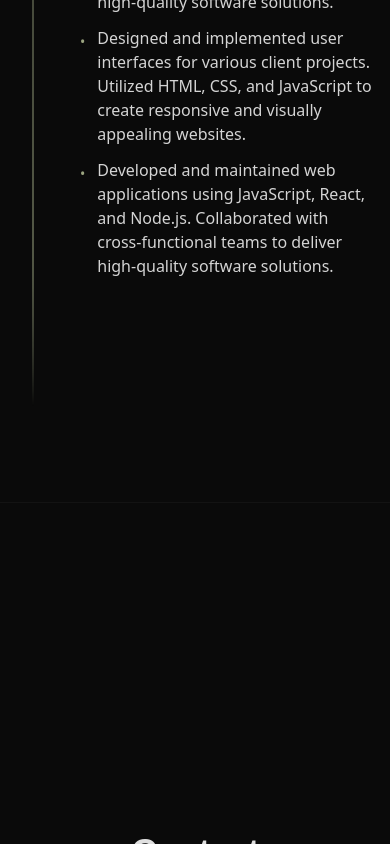
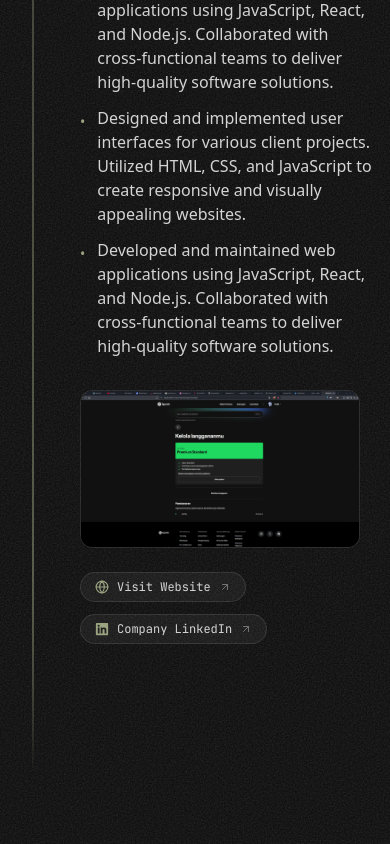
Before and after one commit to HOSEKI7/farid-zahran, a Next.js app: page / in a window 390 px wide. Shown: the part 5887-6731 px from the top of the page. Built offline with nearby package versions, Linux system fonts and the light colour scheme.

Commit message:
feat(experience): add company website and linkedin CTA links
Render pill-style CTA links for company website and LinkedIn profile below experience photos/description.

```diff
--- a/src/components/sections/experience-section.tsx
+++ b/src/components/sections/experience-section.tsx
@@ -3,6 +3,8 @@ import { Timeline } from "@/components/ui/timeline";
 import { ExperienceCarousel } from "@/components/ui/experience-carousel";
 import { Experience } from "@/lib/types";
 import experiencesData from "@/data/experiences.json";
+import { Globe, ArrowUpRight } from "lucide-react";
+import { FaLinkedin } from "react-icons/fa";
 
 export function ExperienceSection() {
   const experiences: Experience[] = experiencesData;
@@ -58,12 +60,59 @@ export function ExperienceSection() {
         {exp.photos && exp.photos.length > 0 && (
           <ExperienceCarousel photos={exp.photos} company={exp.company} />
         )}
+
+        {(exp.company_website || exp.company_linkedin) && (
+          <div className="mt-6 flex flex-wrap gap-3 items-center">
+            {exp.company_website && (
+              <a
+                href={exp.company_website}
+                target="_blank"
+                rel="noopener noreferrer"
+                className="group inline-flex items-center gap-2 px-3.5 py-1.5 rounded-full text-xs font-mono text-neutral-300 hover:text-white bg-white/5 hover:bg-white/10 border border-white/10 hover:border-[#9ba480]/50 transition-all"
+              >
+                <Globe className="w-3.5 h-3.5 text-[#9ba480]" />
+                <span>Visit Website</span>
+                <ArrowUpRight className="w-3 h-3 text-neutral-500 group-hover:text-white group-hover:translate-x-0.5 group-hover:-translate-y-0.5 transition-transform" />
+              </a>
+            )}
+            {exp.company_linkedin && (
+              <a
+                href={exp.company_linkedin}
+                target="_blank"
+                rel="noopener noreferrer"
+                className="group inline-flex items-center gap-2 px-3.5 py-1.5 rounded-full text-xs font-mono text-neutral-300 hover:text-white bg-white/5 hover:bg-white/10 border border-white/10 hover:border-[#9ba480]/50 transition-all"
+              >
+                <FaLinkedin className="w-3.5 h-3.5 text-[#9ba480]" />
+                <span>Company LinkedIn</span>
+                <ArrowUpRight className="w-3 h-3 text-neutral-500 group-hover:text-white group-hover:translate-x-0.5 group-hover:-translate-y-0.5 transition-transform" />
+              </a>
+            )}
+          </div>
+        )}
       </div>
     ),
   }));
 
   return (
-    <section id="experience" className="w-full relative z-10 border-t border-border/30 bg-background py-24">
+    <section id="experience" className="relative w-full min-h-screen flex flex-col justify-center py-20 md:py-24 bg-[#0a0a0a] text-[#e0e0e0] border-t border-[#2a2a2a]/40 overflow-hidden">
+      {/* Halide Grain Noise SVG Background */}
+      <svg style={{ position: "absolute", width: 0, height: 0 }} aria-hidden="true">
+        <filter id="experience-grain">
+          <feTurbulence
+            type="fractalNoise"
+            baseFrequency="0.65"
+            numOctaves="3"
+          />
+          <feColorMatrix type="saturate" values="0" />
+        </filter>
+      </svg>
+
+      <div
+        className="absolute inset-0 pointer-events-none z-0 opacity-15"
+        style={{ filter: "url(#experience-grain)" }}
+      />
+
+      <div className="relative z-10 w-full">
         <div className="max-w-7xl mx-auto px-4 md:px-8 lg:px-10 mb-8 md:mb-16">
           <h2 className="text-4xl md:text-6xl font-bold tracking-tighter text-white mb-4">
             Experience
@@ -74,6 +123,7 @@ export function ExperienceSection() {
         </div>
 
         <Timeline data={timelineData} />
+      </div>
     </section>
   );
 }
--- a/src/data/experiences.json
+++ b/src/data/experiences.json
@@ -14,7 +14,9 @@
       "Developed and maintained web applications using JavaScript, React, and Node.js. Collaborated with cross-functional teams to deliver high-quality software solutions.",
       "Designed and implemented user interfaces for various client projects. Utilized HTML, CSS, and JavaScript to create responsive and visually appealing websites"
     ],
-    "photos": ["photo1.webp", "photo2.webp"]
+    "photos": ["photo1.webp", "photo2.webp"],
+    "company_website": "https://nextlevelacademy.id",
+    "company_linkedin": "https://www.linkedin.com/company/nextlevel-academy-id"
   },
   {
     "id": 2,
@@ -29,6 +31,9 @@
       "Developed and maintained web applications using JavaScript, React, and Node.js. Collaborated with cross-functional teams to deliver high-quality software solutions.",
       "Designed and implemented user interfaces for various client projects. Utilized HTML, CSS, and JavaScript to create responsive and visually appealing websites.",
       "Developed and maintained web applications using JavaScript, React, and Node.js. Collaborated with cross-functional teams to deliver high-quality software solutions."
-    ]
+    ],
+    "photos": ["photo1.webp", "photo2.webp"],
+    "company_website": "https://codinglab.id",
+    "company_linkedin": "https://www.linkedin.com/company/codinglab-id/"
   }
 ]
--- a/src/lib/types.ts
+++ b/src/lib/types.ts
@@ -20,4 +20,6 @@ export interface Experience {
   endYear: string;
   description: string[];
   photos?: string[];
+  company_website?: string;
+  company_linkedin?: string;
 }
```
Lines whose indentation alone changed are shown as unchanged.
